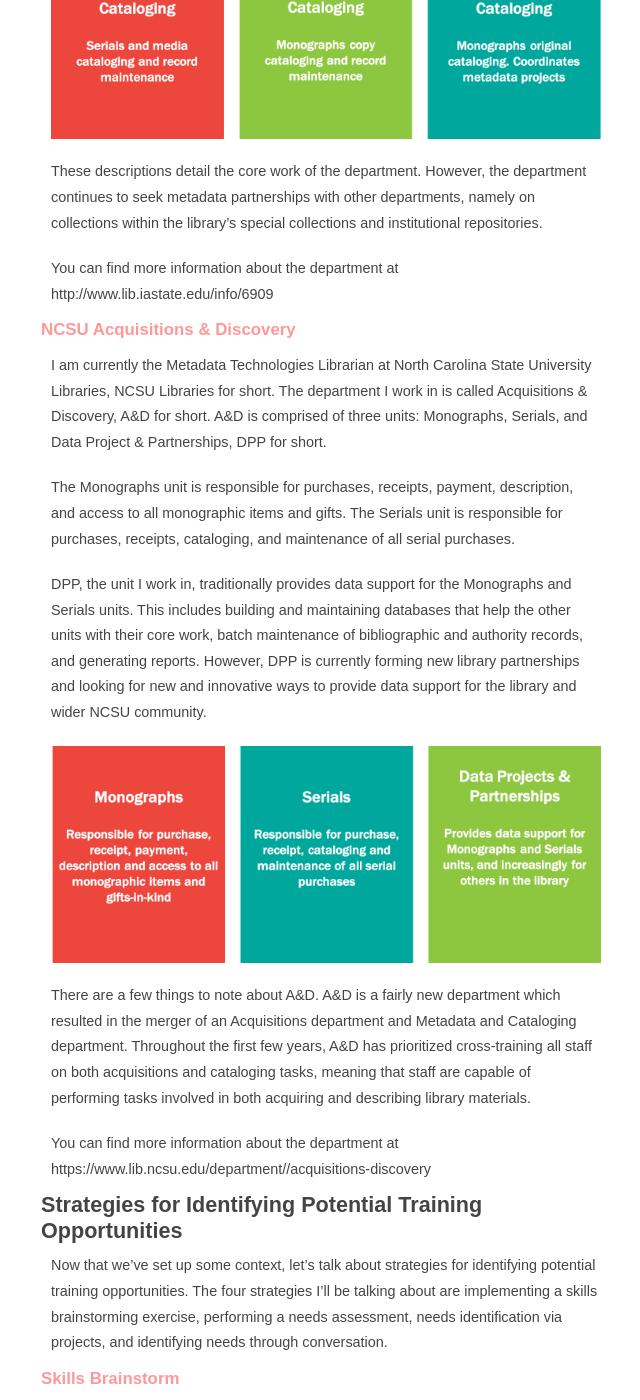
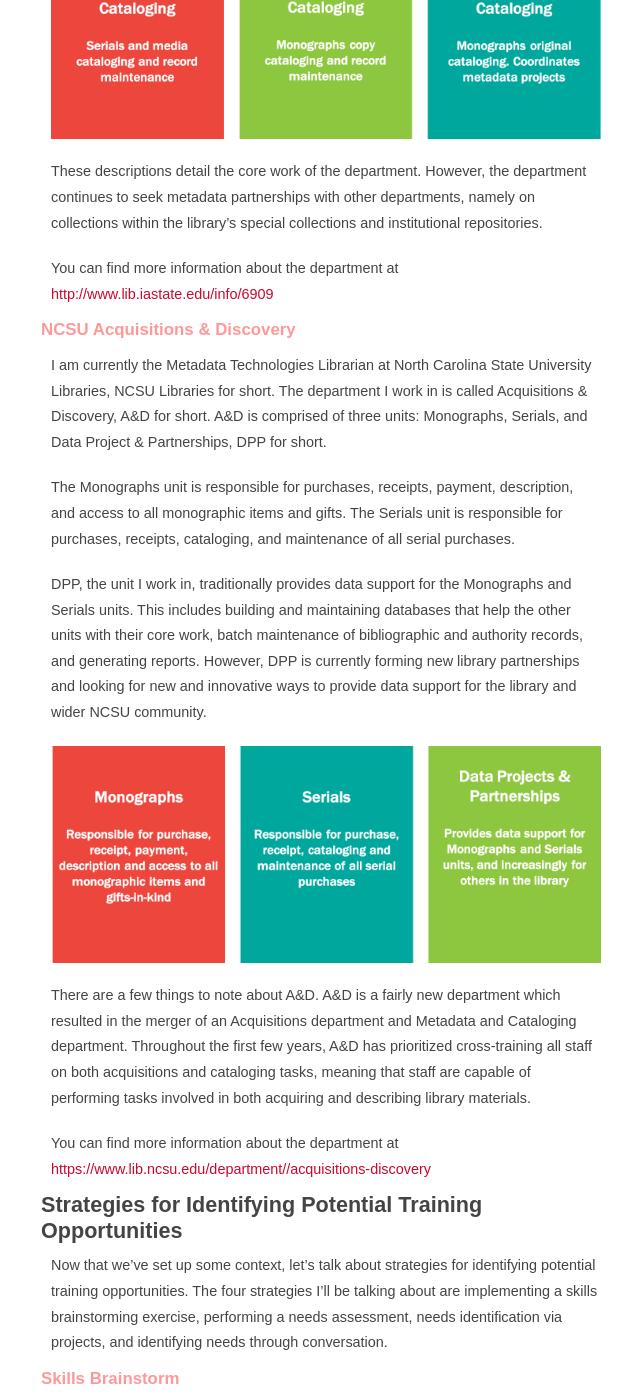
Before and after one commit to eightBitter/eightBitter.github.io, a Jekyll site: the page built from _posts/2017-06-27-transitioning-technical-services.markdown, in a window 1280 px wide and 1400 px high, scrolled down 1362 px. Shown: the whole window, without its empty margins (314-954 px from the left). Built offline with Jekyll 4.4.1, drawn with Linux system fonts in a browser that asks for light colours; some of the changed lines change nothing that is shown.

Commit message:
Updated some links
Missed some on the previous pass

```diff
--- a/_posts/2017-06-27-transitioning-technical-services.markdown
+++ b/_posts/2017-06-27-transitioning-technical-services.markdown
@@ -30,7 +30,7 @@
 
 These descriptions detail the core work of the department. However, the department continues to seek metadata partnerships with other departments, namely on collections within the library’s special collections and institutional repositories.
 
-You can find more information about the department at http://www.lib.iastate.edu/info/6909
+You can find more information about the department at [http://www.lib.iastate.edu/info/6909](http://www.lib.iastate.edu/info/6909)
 
 ### NCSU Acquisitions & Discovery
 
@@ -44,7 +44,7 @@
 
 There are a few things to note about A&D. A&D is a fairly new department which resulted in the merger of an Acquisitions department and Metadata and Cataloging department. Throughout the first few years, A&D has prioritized cross-training all staff on both acquisitions and cataloging tasks, meaning that staff are capable of performing tasks involved in both acquiring and describing library materials.
 
-You can find more information about the department at https://www.lib.ncsu.edu/department//acquisitions-discovery
+You can find more information about the department at [https://www.lib.ncsu.edu/department//acquisitions-discovery](https://www.lib.ncsu.edu/department//acquisitions-discovery)
 
 ## Strategies for Identifying Potential Training Opportunities
 
```
